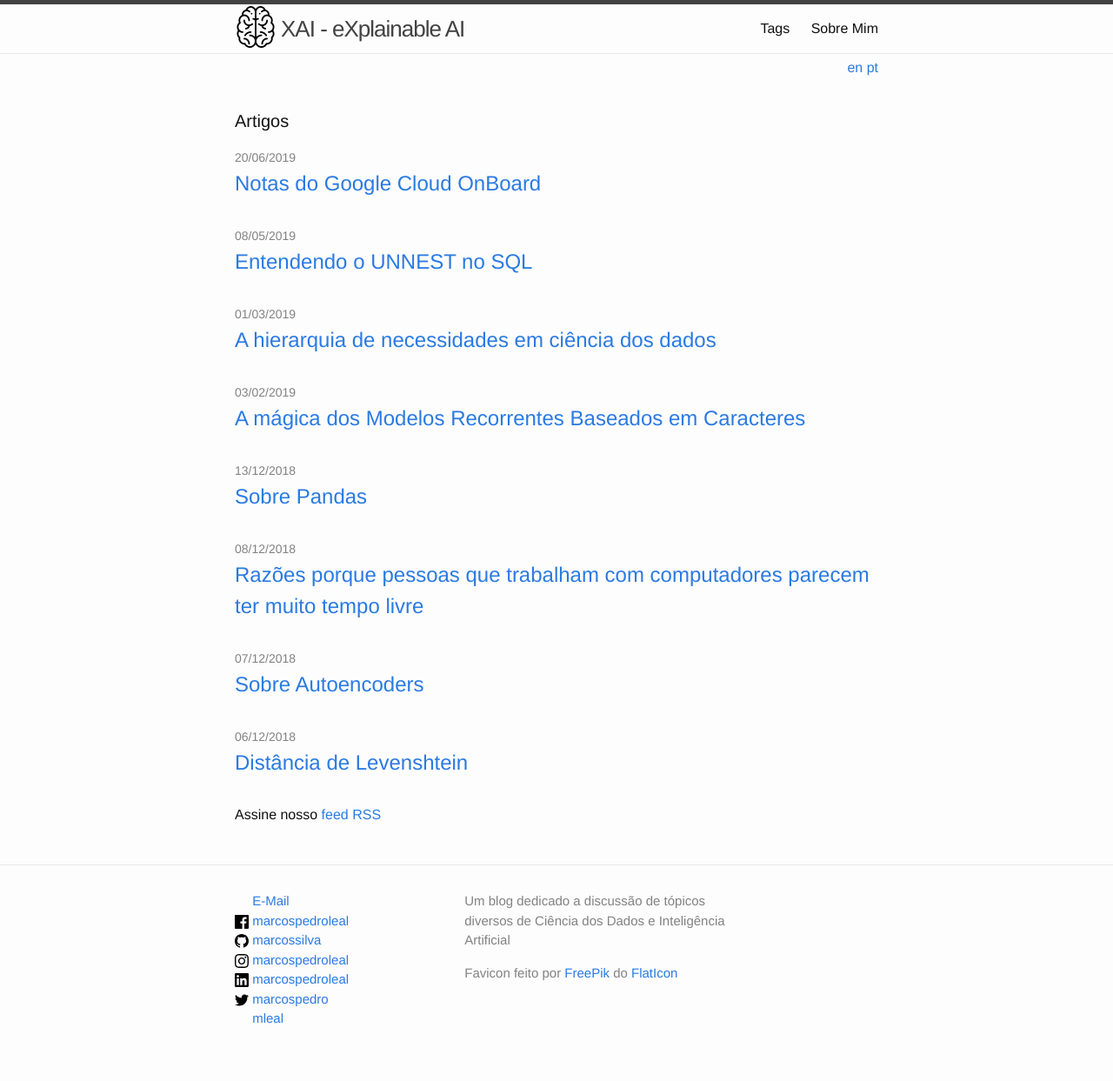
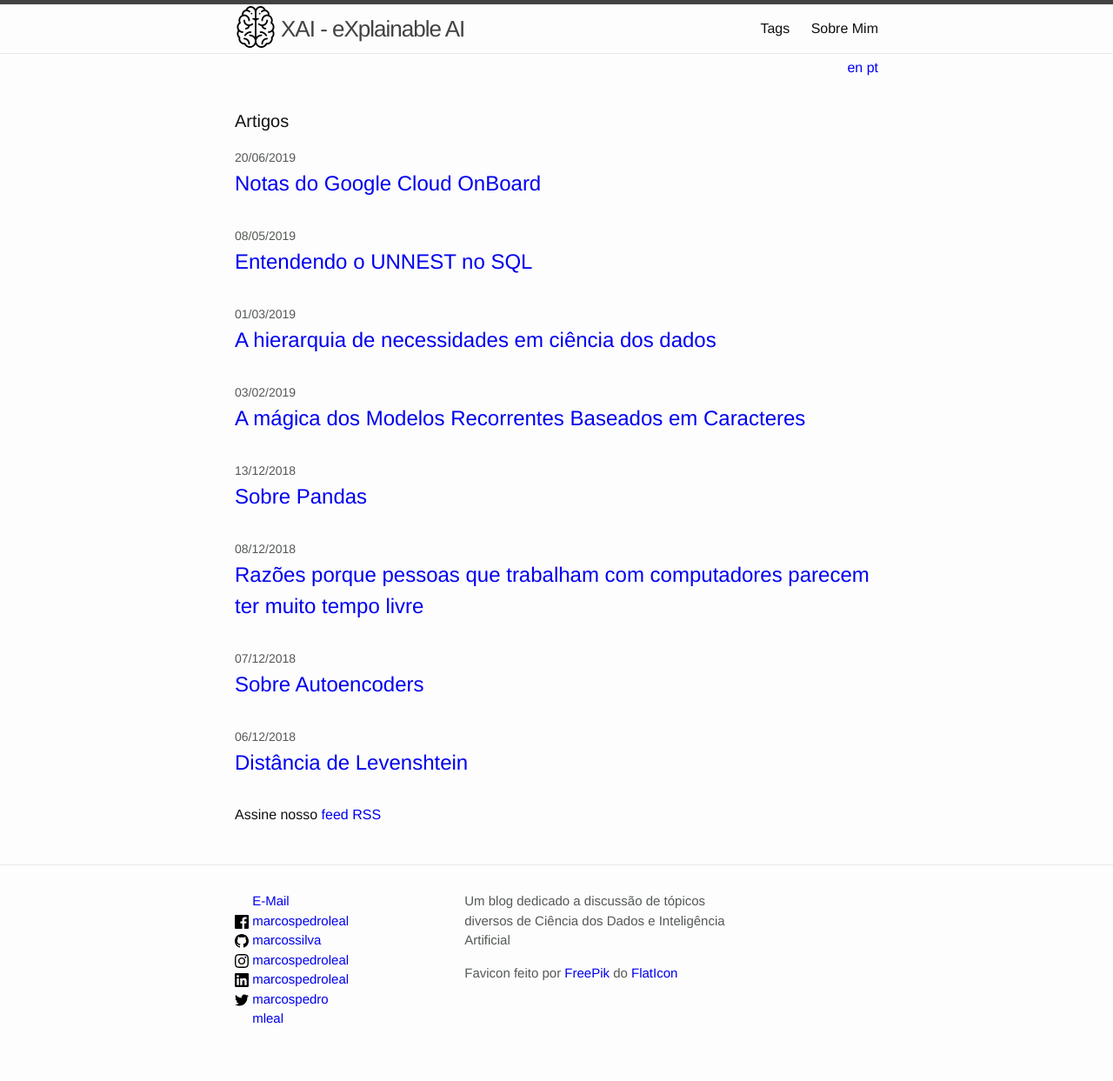
Before and after one commit to marcossilva/marcossilva.github.io, a Jekyll site: the page built from index-pt.html, in a window 1280 px wide. Shown: the whole page at 87% size. Built offline with Jekyll 4.4.1, drawn with Linux system fonts in a browser that asks for light colours.

Commit message:
Changed CSS to improve accessibility

```diff
--- a/_sass/_base.scss
+++ b/_sass/_base.scss
@@ -1,3 +1,4 @@
+$grey-color: #545954;
 /**
  * Reset some basic elements
  */
@@ -91,7 +92,6 @@
  * Links
  */
 a {
-    color: $brand-color;
     text-decoration: none;
 
     &:visited {
@@ -202,5 +202,10 @@
         path {
             fill: $grey-color;
         }
+        @include media-query($on-laptop) {
+            width: 48px;
+            height: 48px;
+            padding: 5px;
+        }
     }
 }
--- a/_sass/_layout.scss
+++ b/_sass/_layout.scss
@@ -1,3 +1,4 @@
+$grey-color: #545954;
 /**
  * Site header
  */
```
